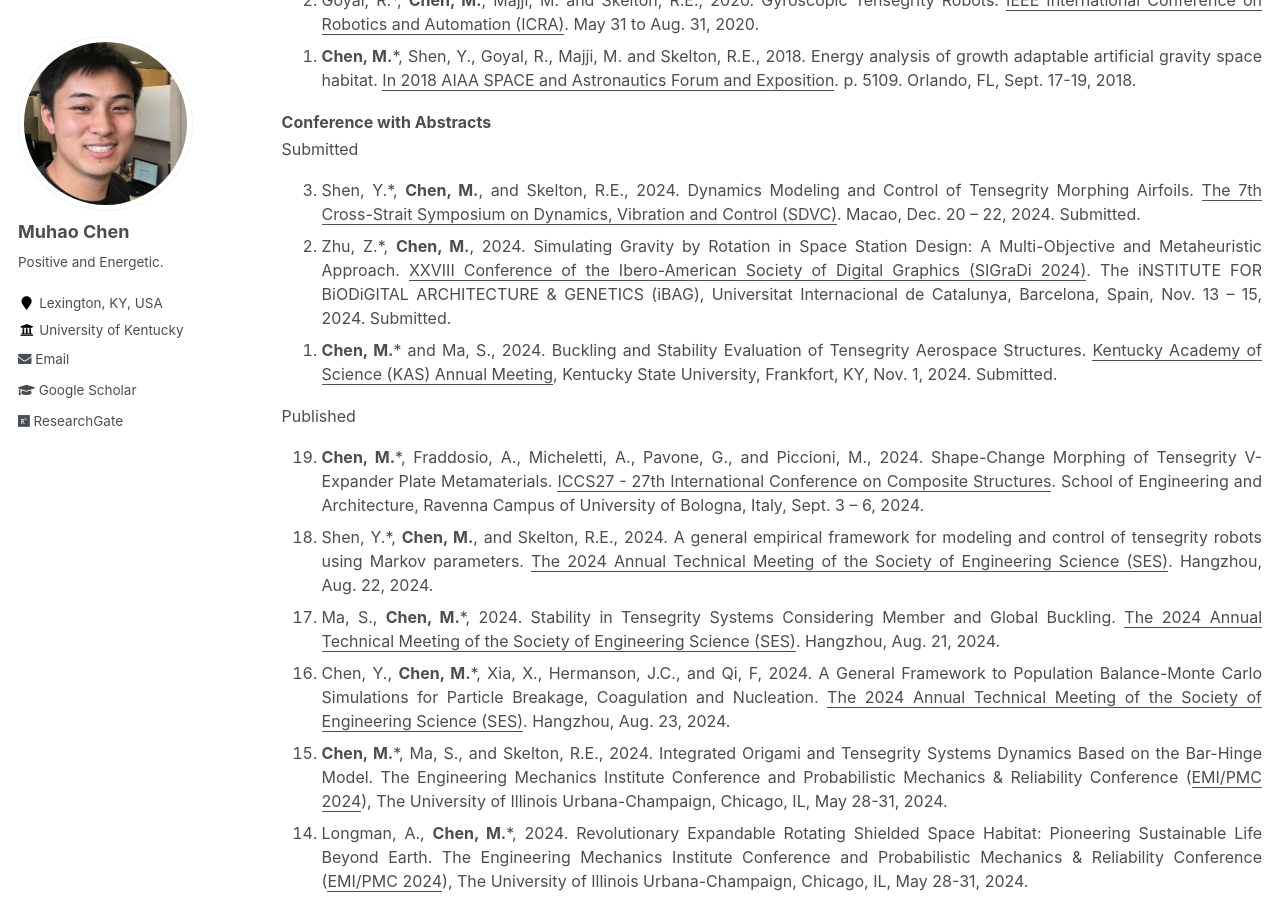
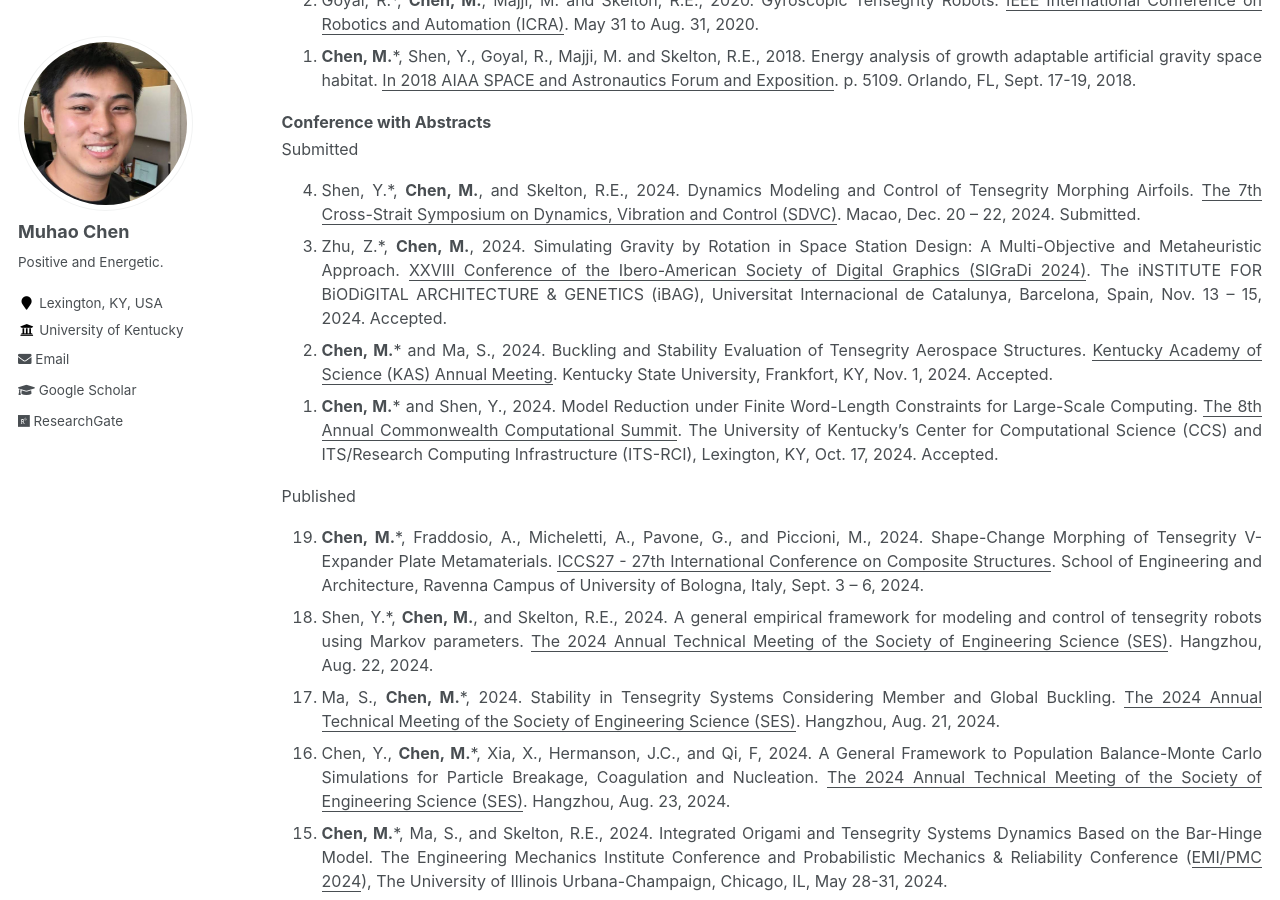
Before and after one commit to Muhao-Chen/muhao-chen.github.io, a Jekyll site: the page built from _pages/publication.md, in a window 1280 px wide and 900 px high, scrolled down 3937 px. Built offline with Jekyll 4.4.1, drawn with Linux system fonts in a browser that asks for light colours.

Commit message:
Update publication.md

```diff
--- a/_pages/publication.md
+++ b/_pages/publication.md
@@ -107,8 +107,9 @@ Published
 Submitted
 <ol reversed>
 <li>Shen, Y.*, <strong>Chen, M.</strong>, and Skelton, R.E., 2024. Dynamics Modeling and Control of Tensegrity Morphing Airfoils. <u>The 7th Cross-Strait Symposium on Dynamics, Vibration and Control (SDVC)</u>. Macao, Dec. 20 – 22, 2024. Submitted. </li>
-<li>Zhu, Z.*, <strong>Chen, M.</strong>, 2024. Simulating Gravity by Rotation in Space Station Design: A Multi-Objective and Metaheuristic Approach. <u>XXVIII Conference of the Ibero-American Society of Digital Graphics (SIGraDi 2024)</u>. The iNSTITUTE FOR BiODiGITAL ARCHITECTURE & GENETICS (iBAG), Universitat Internacional de Catalunya, Barcelona, Spain, Nov. 13 – 15, 2024. Submitted. </li>
-<li> <strong>Chen, M.</strong>* and Ma, S., 2024. Buckling and Stability Evaluation of Tensegrity Aerospace Structures. <u>Kentucky Academy of Science (KAS) Annual Meeting</u>, Kentucky State University, Frankfort, KY, Nov. 1, 2024. Submitted. </li>
+<li>Zhu, Z.*, <strong>Chen, M.</strong>, 2024. Simulating Gravity by Rotation in Space Station Design: A Multi-Objective and Metaheuristic Approach. <u>XXVIII Conference of the Ibero-American Society of Digital Graphics (SIGraDi 2024)</u>. The iNSTITUTE FOR BiODiGITAL ARCHITECTURE & GENETICS (iBAG), Universitat Internacional de Catalunya, Barcelona, Spain, Nov. 13 – 15, 2024. Accepted. </li>
+<li> <strong>Chen, M.</strong>* and Ma, S., 2024. Buckling and Stability Evaluation of Tensegrity Aerospace Structures. <u>Kentucky Academy of Science (KAS) Annual Meeting</u>. Kentucky State University, Frankfort, KY, Nov. 1, 2024. Accepted. </li>
+<li><strong>Chen, M.</strong>* and Shen, Y., 2024. Model Reduction under Finite Word-Length Constraints for Large-Scale Computing. <u>The 8th Annual Commonwealth Computational Summit</u>. The University of Kentucky’s Center for Computational Science (CCS) and ITS/Research Computing Infrastructure (ITS-RCI), Lexington, KY, Oct. 17, 2024. Accepted. </li>
 </ol>
 Published
 <ol reversed>
```
